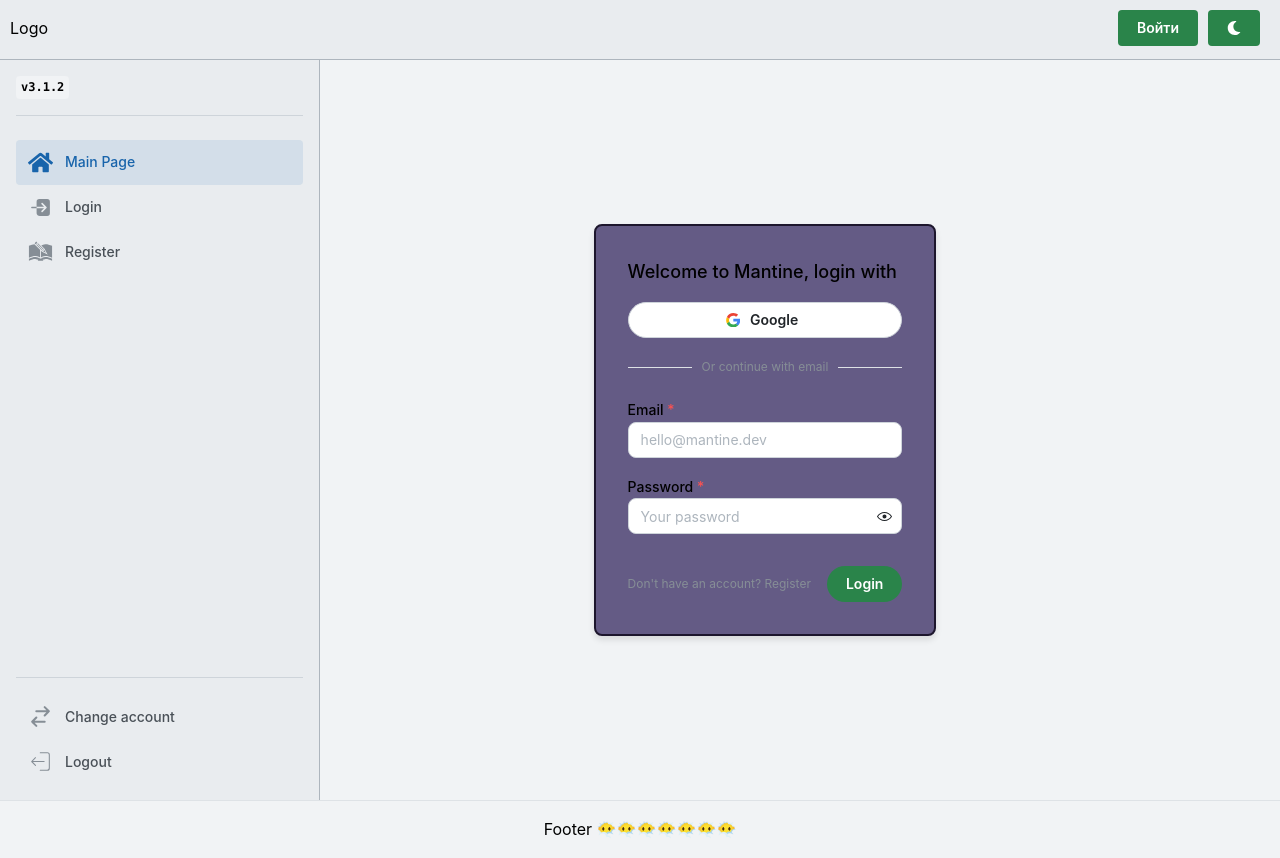
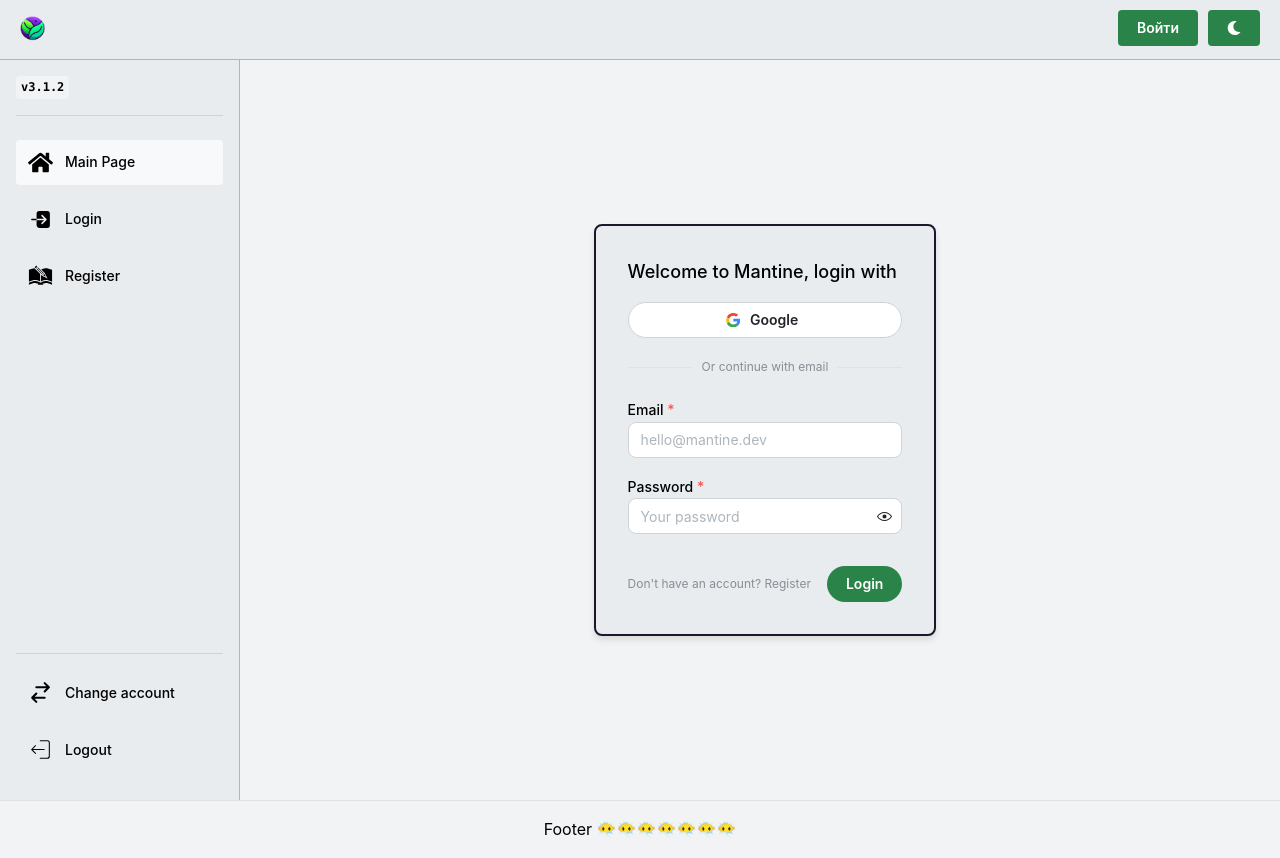
Before and after one commit to Izpodvypodvert/Mantine-Template, a React (Vite) app: page /login in a window 1280 px wide. Built offline with nearby package versions, Linux system fonts and the light colour scheme.

Commit message:
changed styles for forms and navbar

```diff
--- a/index.html
+++ b/index.html
@@ -1,8 +1,8 @@
-<!DOCTYPE html>
+<!doctype html>
 <html lang="en">
   <head>
     <meta charset="UTF-8" />
-    <link rel="icon" type="image/svg+xml" href="/src/favicon.svg" />
+    <link rel="icon" type="image/svg+xml" href="/src/favicon.png" />
     <meta
       name="viewport"
       content="minimum-scale=1, initial-scale=1, width=device-width, user-scalable=no"
--- a/src/components/Forms/AuthBaseForm.module.css
+++ b/src/components/Forms/AuthBaseForm.module.css
@@ -1,8 +1,9 @@
 .paper {
   border-radius: var(--mantine-radius-md);
   padding: var(--mantine-spacing-xl);
-  border: 2px solid light-dark(var(--mantine-color-main-bg-dark-9), var(--mantine-color-dark-0));
-  background-color: light-dark(var(--mantine-color-main-bg-dark-0), var(--mantine-color-dark-3));
+  border: 2px solid
+    light-dark(var(--mantine-color-main-bg-dark-9), var(--mantine-color-main-bg-dark-0));
+  background-color: light-dark(var(--mantine-color-gray-2), var(--mantine-color-main-bg-dark-9));
   transition:
     transform 0.2s ease,
     box-shadow 0.2s ease;
--- a/src/components/Header/Header.tsx
+++ b/src/components/Header/Header.tsx
@@ -5,6 +5,8 @@
   Burger,
   Button,
   Flex,
+  Image,
+  ThemeIcon,
   useComputedColorScheme,
   useMantineColorScheme,
 } from '@mantine/core';
@@ -14,7 +16,7 @@
 
 const Header = ({ opened, toggle }: { opened: boolean; toggle: () => void }) => {
   const { setColorScheme } = useMantineColorScheme();
-  const computedColorScheme = useComputedColorScheme('light');
+  const computedColorScheme = useComputedColorScheme('dark');
   const toggleColorScheme = () => {
     setColorScheme(computedColorScheme === 'light' ? 'dark' : 'light');
   };
@@ -24,7 +26,9 @@
     <AppShell.Header className={classes.header}>
       <Flex justify="space-between" align="center" style={{ padding: '5px 10px' }}>
         <Burger opened={opened} onClick={toggle} hiddenFrom="sm" size="sm" />
-        <div>Logo</div>
+        <ThemeIcon size={45} color="transparent">
+          <img src="./src/favicon.png" alt="Logo" width={45} height={45} />
+        </ThemeIcon>
         <Flex justify="space-between" style={{ padding: '5px 10px', gap: '10px' }}>
           {user ? (
             <ProfileMenu />
--- a/src/components/Navbar/Navbar.module.css
+++ b/src/components/Navbar/Navbar.module.css
@@ -1,5 +1,5 @@
 .navbar {
-  width: 20rem;
+  width: 15rem;
   padding: var(--mantine-spacing-md);
   display: flex;
   flex-direction: column;
@@ -30,13 +30,14 @@
   align-items: center;
   text-decoration: none;
   font-size: var(--mantine-font-size-sm);
-  color: light-dark(var(--mantine-color-gray-7), var(--mantine-color-dark-1));
+  color: light-dark(var(--mantine-color-black), var(--mantine-color-bright));
   padding: var(--mantine-spacing-xs) var(--mantine-spacing-sm);
   border-radius: var(--mantine-radius-sm);
   font-weight: 500;
+  margin-bottom: var(--mantine-spacing-sm);
 
   @mixin hover {
-    background-color: light-dark(var(--mantine-color-gray-0), var(--mantine-color-dark-6));
+    background-color: light-dark(var(--mantine-color-gray-0), var(--mantine-color-main-bg-dark-5));
     color: light-dark(var(--mantine-color-black), var(--mantine-color-white));
 
     .linkIcon {
@@ -47,18 +48,21 @@
   &[data-active] {
     &,
     &:hover {
-      background-color: var(--mantine-color-blue-light);
-      color: var(--mantine-color-blue-light-color);
+      background-color: light-dark(
+        var(--mantine-color-gray-0),
+        var(--mantine-color-main-bg-dark-5)
+      );
+      color: light-dark(var(--mantine-color-bright), var(--mantine-color-bright));
 
       .linkIcon {
-        color: var(--mantine-color-blue-light-color);
+        color: light-dark(var(--mantine-color-bright), var(--mantine-color-bright));
       }
     }
   }
 }
 
 .linkIcon {
-  color: light-dark(var(--mantine-color-gray-6), var(--mantine-color-dark-2));
+  color: light-dark(var(--mantine-color-black), var(--mantine-color-dark-2));
   margin-right: var(--mantine-spacing-sm);
   width: 25px;
   height: 25px;
```
Also changed, not shown: src/favicon.png (added), src/favicon.svg (deleted).
